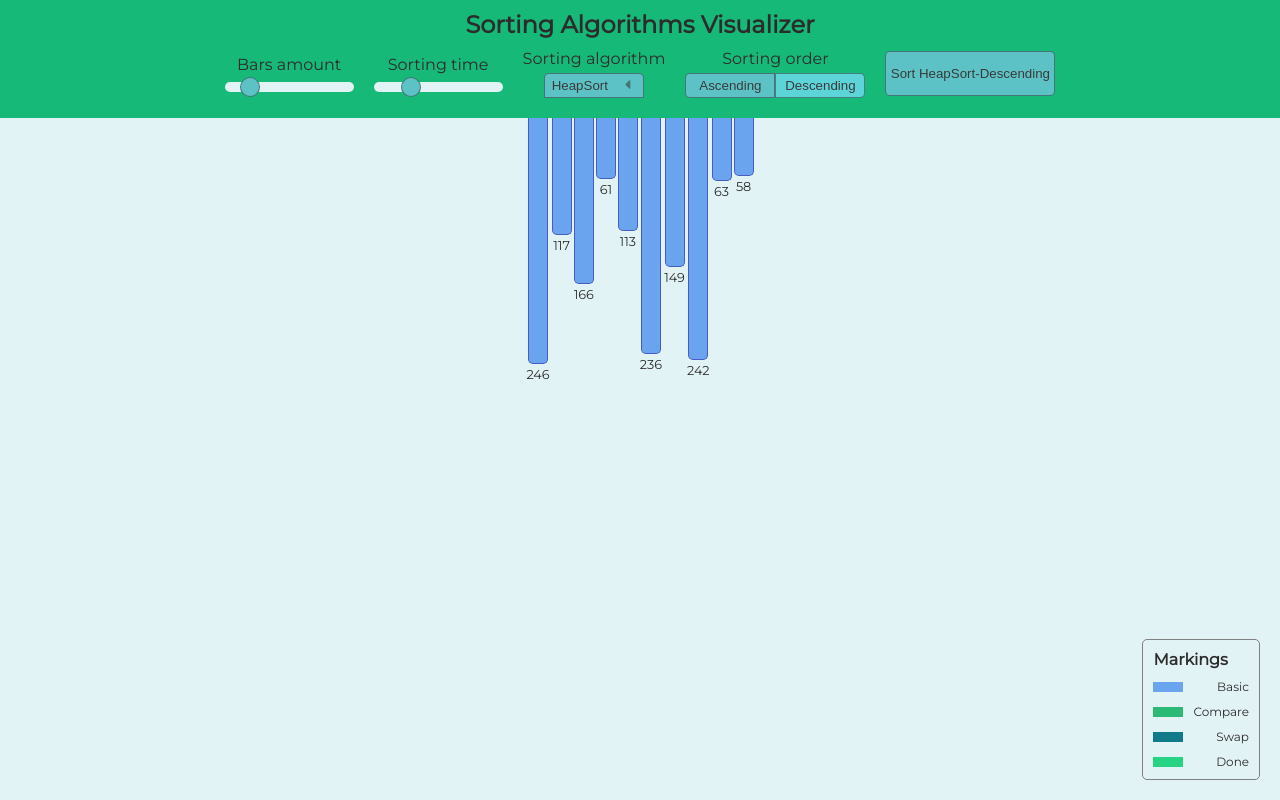
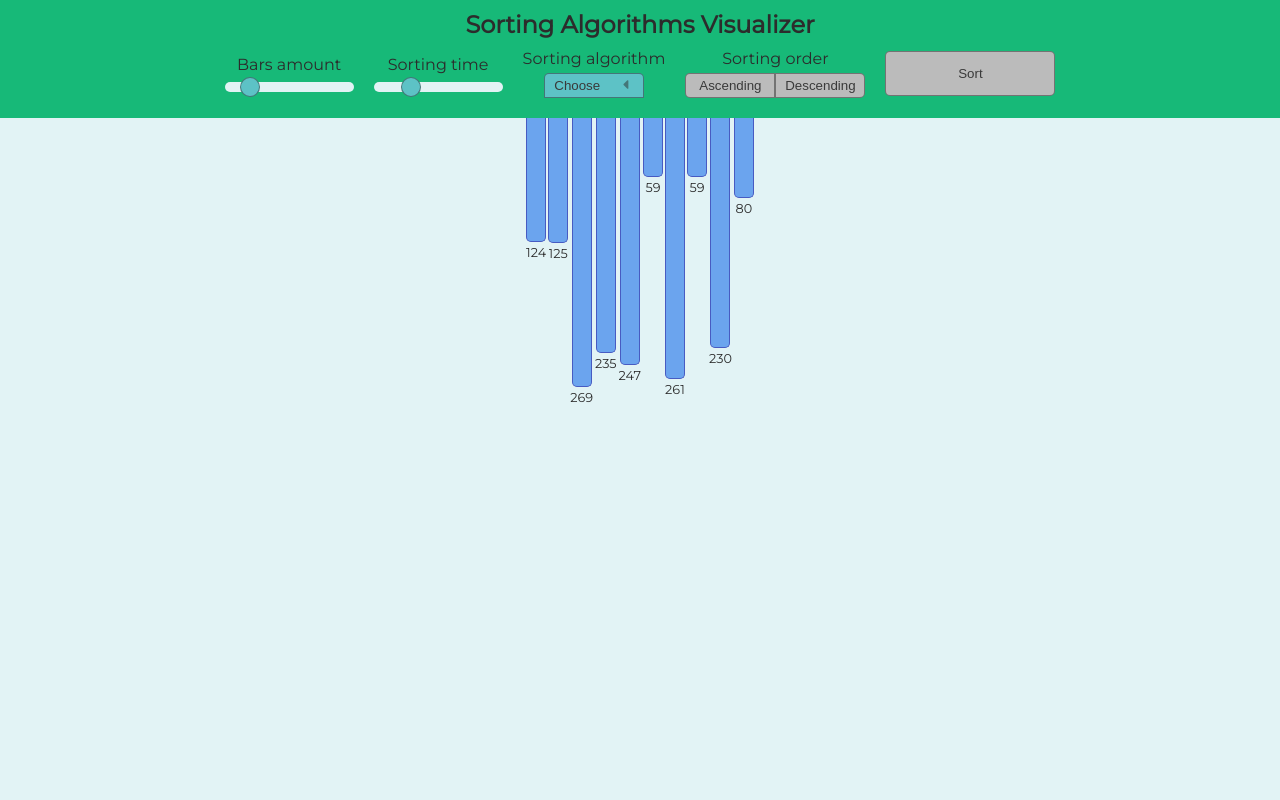
Before and after one commit to MatiMatik97/sorting-algorithms-visualizer, a React (Create React App) app: page / in a window 1280 px wide. Built offline with nearby package versions, Linux system fonts and the light colour scheme.

Commit message:
Heapsort finished

```diff
--- a/src/algorithms/HeapSort.js
+++ b/src/algorithms/HeapSort.js
@@ -3,15 +3,117 @@ import { DONE_TIME, swapInArray, finishAnimations } from '../helpers';
 import { HEAP_SORT_COLORS } from '../helpers';
 
 const { BARS_BASIC_BG_COLOR,
-    BARS_SWAPPED_BG_COLOR,
-    BARS_SWAP_BG_COLOR } = HEAP_SORT_COLORS;
+    BARS_SWAP_BG_COLOR,
+    BARS_MAX_HEAP_BG_COLOR } = HEAP_SORT_COLORS;
 
 const HeapSort = () => { }
 
-HeapSort.init = (bars, setBars, stepTime, sortingOrder) => {
-    console.log("HeapSort");
+let stepTime = 0;
+let sortingOrder = "";
+let animations = [];
 
-    return 0;
+HeapSort.init = (bars, setBars, _stepTime, _sortingOrder) => {
+    stepTime = _stepTime;
+    sortingOrder = _sortingOrder;
+    animations = [];
+
+    const barsCopy = [...bars];
+
+    HeapSort.buildMaxHeap(barsCopy);
+
+    for (let i = barsCopy.length - 1; i > 0; i--) {
+        swapInArray(barsCopy, 0, i);
+
+        animations.push({
+            compare: {
+                i: 0,
+                j: i
+            },
+            toSwap: true,
+            maxHeap: true
+        });
+
+        HeapSort.heapify(barsCopy, i, 0, false);
+    }
+
+    return HeapSort.animate(bars.length, setBars);
+}
+
+HeapSort.buildMaxHeap = (array) => {
+    const n = array.length;
+
+    for (let i = Math.floor(n / 2 - 1); i >= 0; i--) {
+        HeapSort.heapify(array, n, i, true);
+    }
+}
+
+HeapSort.heapify = (array, n, index, maxHeap) => {
+    const left = 2 * index + 1;
+    const right = 2 * index + 2;
+    let max = index;
+
+    if (left < n && ((sortingOrder === "DESC" && array[left].size < array[max].size)
+        || (sortingOrder === "ASC" && array[left].size > array[max].size))) {
+        max = left;
+    }
+
+    if (right < n && ((sortingOrder === "DESC" && array[right].size < array[max].size)
+        || (sortingOrder === "ASC" && array[right].size > array[max].size))) {
+        max = right;
+    }
+
+    if (max !== index) {
+        swapInArray(array, index, max);
+
+        animations.push({
+            compare: {
+                i: index,
+                j: max
+            },
+            toSwap: true,
+            maxHeap
+        });
+
+        HeapSort.heapify(array, n, max, maxHeap);
+    }
+}
+
+HeapSort.animate = (barsAmount, setBars) => {
+    const STEP_TIME = Math.round(stepTime / barsAmount);
+    let sortingTime = 0;
+
+    for (let anim = 0; anim < animations.length; anim++) {
+        const { compare: { i, j }, toSwap, maxHeap } = animations[anim];
+
+        setTimeout(() => {
+            const displayBars = [...document.querySelectorAll('.display-bar')];
+
+            displayBars.map(displayBar => {
+                displayBar.style.backgroundColor = BARS_BASIC_BG_COLOR;
+                return displayBar;
+            });
+
+            const color = maxHeap ? BARS_MAX_HEAP_BG_COLOR : BARS_SWAP_BG_COLOR;
+            displayBars[i].style.backgroundColor = color;
+            displayBars[j].style.backgroundColor = color;
+
+            setTimeout(() => {
+                if (toSwap) {
+                    setBars((prevBars) => {
+                        const newBars = [...prevBars];
+                        swapInArray(newBars, i, j);
+                        return newBars;
+                    });
+                }
+            }, Math.round(STEP_TIME / 2));
+        }, anim * STEP_TIME);
+
+        sortingTime += STEP_TIME;
+    }
+
+    finishAnimations(STEP_TIME, animations.length);
+
+    return sortingTime + STEP_TIME + DONE_TIME;
 }
 
 export default HeapSort
--- a/src/algorithms/MergeSort.js
+++ b/src/algorithms/MergeSort.js
@@ -8,13 +8,13 @@ const { BARS_BASIC_BG_COLOR,
 
 const MergeSort = () => { }
 
-let _stepTime = 0;
-let _sortingOrder = "";
+let stepTime = 0;
+let sortingOrder = "";
 let animations = [];
 
-MergeSort.init = (bars, stepTime, sortingOrder) => {
-    _stepTime = stepTime;
-    _sortingOrder = sortingOrder;
+MergeSort.init = (bars, _stepTime, _sortingOrder) => {
+    stepTime = _stepTime;
+    sortingOrder = _sortingOrder;
     animations = [];
 
     const barsMain = [...bars];
@@ -45,8 +45,8 @@ MergeSort.merge = (mainArray, leftIndex, centerIndex, rightIndex, copyArray) =>
         const firstValue = copyArray[i].size;
         const secondValue = copyArray[j].size;
 
-        if ((_sortingOrder === "DESC" && firstValue > secondValue)
-            || (_sortingOrder === "ASC" && firstValue < secondValue)) {
+        if ((sortingOrder === "DESC" && firstValue > secondValue)
+            || (sortingOrder === "ASC" && firstValue < secondValue)) {
             animations.push({
                 compare: {
                     i: i,
@@ -103,7 +103,7 @@ MergeSort.merge = (mainArray, leftIndex, centerIndex, rightIndex, copyArray) =>
 }
 
 MergeSort.animate = (barsAmount) => {
-    const STEP_TIME = Math.round(_stepTime / barsAmount);
+    const STEP_TIME = Math.round(stepTime / barsAmount);
     let sortingTime = 0;
 
     for (let anim = 0; anim < animations.length; anim++) {
--- a/src/components/bars/Bars.jsx
+++ b/src/components/bars/Bars.jsx
@@ -91,7 +91,7 @@ const Bars = ({
           sortingTime = MergeSort.init(bars, stepTime, sortingOrder);
           break;
         case "HeapSort":
-          sortingTime = HeapSort.init(bars, stepTime, sortingOrder);
+          sortingTime = HeapSort.init(bars, setBars, stepTime, sortingOrder);
           break;
         default:
           return;
@@ -109,7 +109,7 @@ const Bars = ({
   }, [isSorting, currentAlgorithm]);
 
   // choose heapsort algorithm on page load - dev
-  useEffect(() => [...document.querySelectorAll(".list-item")][3].click(), []);
+  // useEffect(() => [...document.querySelectorAll(".list-item")][3].click(), []);
 
   return <DisplayBars bars={bars} />;
 };
--- a/src/helpers/index.js
+++ b/src/helpers/index.js
@@ -5,7 +5,8 @@ export const
     BARS_SWAP_BG_COLOR = "#107a8b",
     BARS_DONE_BG_COLOR = "#26d484",
     BARS_PIVOT_BG_COLOR = "#952e8f",
-    BARS_OVERWRITE_BG_COLOR = "#952e8f";
+    BARS_OVERWRITE_BG_COLOR = "#952e8f",
+    BARS_MAX_HEAP_BG_COLOR = "#952e8f";
 
 const BASIC_SORT_COLORS = {
     BARS_BASIC_BG_COLOR,
@@ -41,7 +42,9 @@ export const QUICK_SORT_MARKINGS = [
 
 // MergeSort
 export const MERGE_SORT_COLORS = {
-    ...BASIC_SORT_COLORS,
+    BARS_BASIC_BG_COLOR,
+    BARS_SWAP_BG_COLOR,
+    BARS_DONE_BG_COLOR,
     BARS_OVERWRITE_BG_COLOR
 }
 
@@ -57,10 +60,15 @@ export const HEAP_SORT_COLORS = {
     BARS_BASIC_BG_COLOR,
     BARS_SWAP_BG_COLOR,
     BARS_DONE_BG_COLOR,
-    ...BASIC_SORT_COLORS
+    BARS_MAX_HEAP_BG_COLOR
 }
 
-export const HEAP_SORT_MARKINGS = BASIC_MARKINGS;
+export const HEAP_SORT_MARKINGS = [
+    { color: BARS_BASIC_BG_COLOR, title: "Basic" },
+    { color: BARS_SWAP_BG_COLOR, title: "Swap" },
+    { color: BARS_DONE_BG_COLOR, title: "Done" },
+    { color: BARS_MAX_HEAP_BG_COLOR, title: "Max Heap" },
+];;
 
 export const
     DEFAULT_STEP_TIME = 2000,
```
